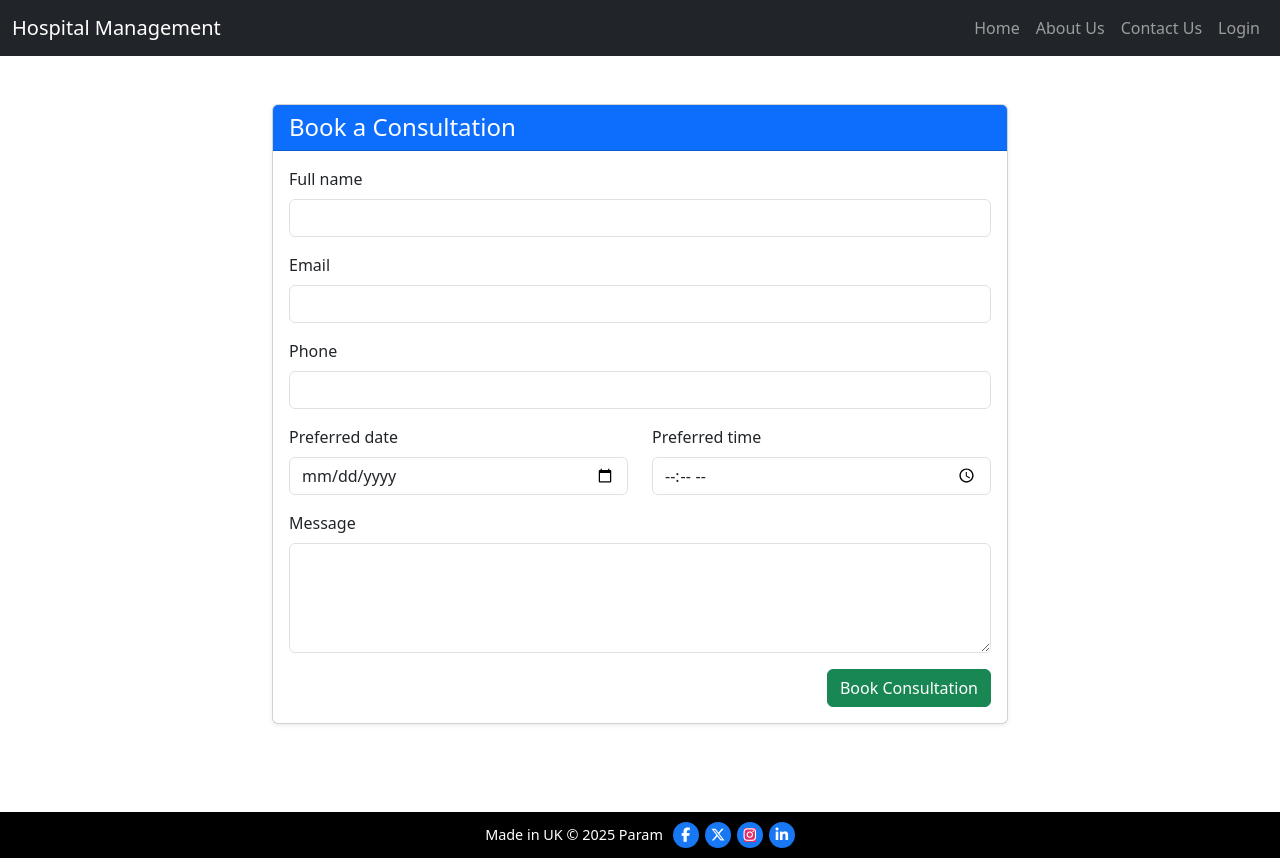
After one commit to Purohit1999/hospital_management, a Django app: page /book-consultation/ in a window 1280 px wide. The commit adds this page. Run offline with Django 3.2, Linux system fonts and the light colour scheme; some libraries are stand-ins or nearby versions.

Commit message:
Add public consultation booking with conflict checks and tests

```diff
--- a/hospital/forms.py
+++ b/hospital/forms.py
@@ -1,7 +1,7 @@
 from django import forms
 from django.utils import timezone
 from django.contrib.auth.models import User
-from .models import Appointment, Patient, Doctor
+from .models import Appointment, Patient, Doctor, ConsultationRequest
 
 # ------------------------------------------------------------
 # 🔹 User Edit Form (For Admins)
@@ -150,3 +150,61 @@ class ContactForm(forms.Form):
             'placeholder': 'Write your feedback or query here'
         })
     )
+
+
+# ------------------------------------------------------------
+# Public Consultation Request Form
+# ------------------------------------------------------------
+class ConsultationRequestForm(forms.ModelForm):
+    class Meta:
+        model = ConsultationRequest
+        fields = [
+            "full_name",
+            "email",
+            "phone",
+            "preferred_date",
+            "preferred_time",
+            "message",
+        ]
+        widgets = {
+            "full_name": forms.TextInput(attrs={"class": "form-control"}),
+            "email": forms.EmailInput(attrs={"class": "form-control"}),
+            "phone": forms.TextInput(attrs={"class": "form-control"}),
+            "preferred_date": forms.DateInput(
+                attrs={"class": "form-control", "type": "date"}
+            ),
+            "preferred_time": forms.TimeInput(
+                attrs={"class": "form-control", "type": "time"}
+            ),
+            "message": forms.Textarea(
+                attrs={"class": "form-control", "rows": 4}
+            ),
+        }
+
+    def clean(self):
+        cleaned_data = super().clean()
+        preferred_date = cleaned_data.get("preferred_date")
+        preferred_time = cleaned_data.get("preferred_time")
+        if not preferred_date or not preferred_time:
+            return cleaned_data
+
+        existing_request = ConsultationRequest.objects.filter(
+            preferred_date=preferred_date,
+            preferred_time=preferred_time,
+            status__in=["pending", "confirmed"],
+        ).exists()
+        if existing_request:
+            raise forms.ValidationError(
+                "This time slot is already requested. Please choose another time."
+            )
+
+        appointment_conflict = Appointment.objects.filter(
+            date_time__date=preferred_date,
+            date_time__time=preferred_time,
+        ).exists()
+        if appointment_conflict:
+            raise forms.ValidationError(
+                "This time slot is unavailable. Please choose another time."
+            )
+
+        return cleaned_data
--- a/hospital/models.py
+++ b/hospital/models.py
@@ -118,3 +118,28 @@ class Feedback(models.Model):
 
     def __str__(self):
         return f"{self.appointment.patient.user.get_full_name()} rated {self.rating}/5"
+
+
+# ------------------------------------------------------------
+# Public Consultation Request model
+# ------------------------------------------------------------
+class ConsultationRequest(models.Model):
+    STATUS_CHOICES = [
+        ("pending", "Pending"),
+        ("confirmed", "Confirmed"),
+        ("cancelled", "Cancelled"),
+    ]
+
+    full_name = models.CharField(max_length=200)
+    email = models.EmailField()
+    phone = models.CharField(max_length=30)
+    preferred_date = models.DateField()
+    preferred_time = models.TimeField()
+    message = models.TextField(blank=True)
+    status = models.CharField(
+        max_length=20, choices=STATUS_CHOICES, default="pending"
+    )
+    created_at = models.DateTimeField(auto_now_add=True)
+
+    def __str__(self):
+        return f"{self.full_name} - {self.preferred_date} {self.preferred_time}"
--- a/hospital/views.py
+++ b/hospital/views.py
@@ -31,12 +31,14 @@ from datetime import datetime
 # App-Specific Imports
 # ==============================
 from .models import Doctor, Patient, Appointment, DischargeDetails
+from .models import ConsultationRequest
 from payments.models import Payment
 from .forms import (
     AppointmentForm,
     PatientUserForm, PatientForm,
     DoctorUserForm, DoctorForm,
     UserForm,
+    ConsultationRequestForm,
     ContactForm,          # 👈 contact form import
 )
 
@@ -93,6 +95,27 @@ def contactus_view(request):
 def contact_success_view(request):
     """ Simple success page after contact form submission. """
     return render(request, "hospital/contactussuccess.html")
+
+
+# ---------------- PUBLIC CONSULTATION ----------------
+def book_consultation_view(request):
+    if request.method == "POST":
+        form = ConsultationRequestForm(request.POST)
+        if form.is_valid():
+            form.save()
+            messages.success(
+                request,
+                "Thanks — we’ll contact you soon.",
+            )
+            return redirect("book-consultation")
+    else:
+        form = ConsultationRequestForm()
+
+    return render(
+        request,
+        "hospital/book_consultation.html",
+        {"form": form},
+    )
 
 
 # ---------------- ROLE SELECTION ----------------
--- a/hospitalmanagement/urls.py
+++ b/hospitalmanagement/urls.py
@@ -14,6 +14,7 @@ urlpatterns = [
     path('aboutus/', views.aboutus_view, name='aboutus'),
     path('contactus/', views.contactus_view, name='contactus'),
     path('contact-success/', views.contact_success_view, name='contact-success'),
+    path('book-consultation/', views.book_consultation_view, name='book-consultation'),
 
     # Role-based click views
     path('adminclick/', views.adminclick_view, name='adminclick'),
--- /dev/null
+++ b/templates/hospital/book_consultation.html
@@ -0,0 +1,74 @@
+{% extends "hospital/homebase.html" %}
+{% load static %}
+{% block content %}
+
+<div class="container py-5">
+  <div class="row justify-content-center">
+    <div class="col-lg-8">
+      <div class="card shadow-sm">
+        <div class="card-header bg-primary text-white">
+          <h4 class="mb-0">Book a Consultation</h4>
+        </div>
+        <div class="card-body">
+          {% if form.non_field_errors %}
+            <div class="alert alert-danger">
+              {{ form.non_field_errors }}
+            </div>
+          {% endif %}
+          <form method="post" novalidate>
+            {% csrf_token %}
+            <div class="mb-3">
+              <label class="form-label" for="{{ form.full_name.id_for_label }}">Full name</label>
+              {{ form.full_name }}
+              {% if form.full_name.errors %}
+                <div class="text-danger small">{{ form.full_name.errors }}</div>
+              {% endif %}
+            </div>
+            <div class="mb-3">
+              <label class="form-label" for="{{ form.email.id_for_label }}">Email</label>
+              {{ form.email }}
+              {% if form.email.errors %}
+                <div class="text-danger small">{{ form.email.errors }}</div>
+              {% endif %}
+            </div>
+            <div class="mb-3">
+              <label class="form-label" for="{{ form.phone.id_for_label }}">Phone</label>
+              {{ form.phone }}
+              {% if form.phone.errors %}
+                <div class="text-danger small">{{ form.phone.errors }}</div>
+              {% endif %}
+            </div>
+            <div class="row">
+              <div class="col-md-6 mb-3">
+                <label class="form-label" for="{{ form.preferred_date.id_for_label }}">Preferred date</label>
+                {{ form.preferred_date }}
+                {% if form.preferred_date.errors %}
+                  <div class="text-danger small">{{ form.preferred_date.errors }}</div>
+                {% endif %}
+              </div>
+              <div class="col-md-6 mb-3">
+                <label class="form-label" for="{{ form.preferred_time.id_for_label }}">Preferred time</label>
+                {{ form.preferred_time }}
+                {% if form.preferred_time.errors %}
+                  <div class="text-danger small">{{ form.preferred_time.errors }}</div>
+                {% endif %}
+              </div>
+            </div>
+            <div class="mb-3">
+              <label class="form-label" for="{{ form.message.id_for_label }}">Message</label>
+              {{ form.message }}
+              {% if form.message.errors %}
+                <div class="text-danger small">{{ form.message.errors }}</div>
+              {% endif %}
+            </div>
+            <div class="d-flex justify-content-end">
+              <button type="submit" class="btn btn-success">Book Consultation</button>
+            </div>
+          </form>
+        </div>
+      </div>
+    </div>
+  </div>
+</div>
+
+{% endblock content %}
--- a/templates/hospital/index.html
+++ b/templates/hospital/index.html
@@ -27,7 +27,7 @@
         </p>
 
         <!-- 🔁 CHANGED: goes to patient booking instead of admin login -->
-        <a href="{% url 'patient-book-appointment' %}" class="btn btn-outline-light btn-lg px-4">
+        <a href="{% url 'book-consultation' %}" class="btn btn-outline-light btn-lg px-4">
           Schedule a Consultation Now
         </a>
       </div>
```
Also changed, not shown: hospital/tests.py (+52 -1 lines), hospital/migrations/0008_consultationrequest.py (added).
